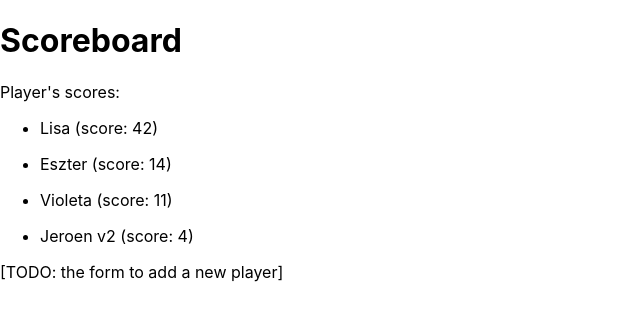
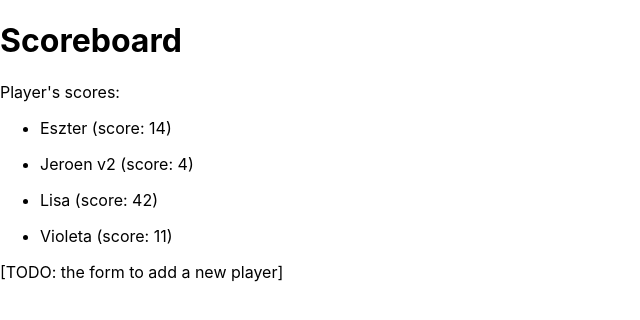
Before and after one commit to Codaisseur/scoreboard_ts, a React (Create React App) app: page / in a window 1280 px wide. Shown: the top 320 px of the page, without its empty margins (0-640 px from the left). Built offline with nearby package versions, Linux system fonts and the light colour scheme.

Commit message:
Sorting players by name instead of score

```diff
--- a/src/components/Scoreboard.tsx
+++ b/src/components/Scoreboard.tsx
@@ -14,6 +14,10 @@ function compareByScore(playerA: PlayerObj, playerB: PlayerObj) {
   return playerB.score - playerA.score;
 }
 
+function compareByName(playerA: PlayerObj, playerB: PlayerObj) {
+  return playerA.name.localeCompare(playerB.name);
+}
+
 export default function Scoreboard() {
   const [players, setPlayers] = useState<PlayerObj[]>([
     { id: 1, name: "Violeta", score: 11 },
@@ -26,7 +30,7 @@ export default function Scoreboard() {
     // first "copy" the array
     [...players]
     // then sort it with the `compareByScore` callback function
-    .sort(compareByScore);
+    .sort(compareByName);
 
   return (
     <div className="Scoreboard">
```
Also changed, not shown: 1 other file (tests, documents, lock files or other folders).
